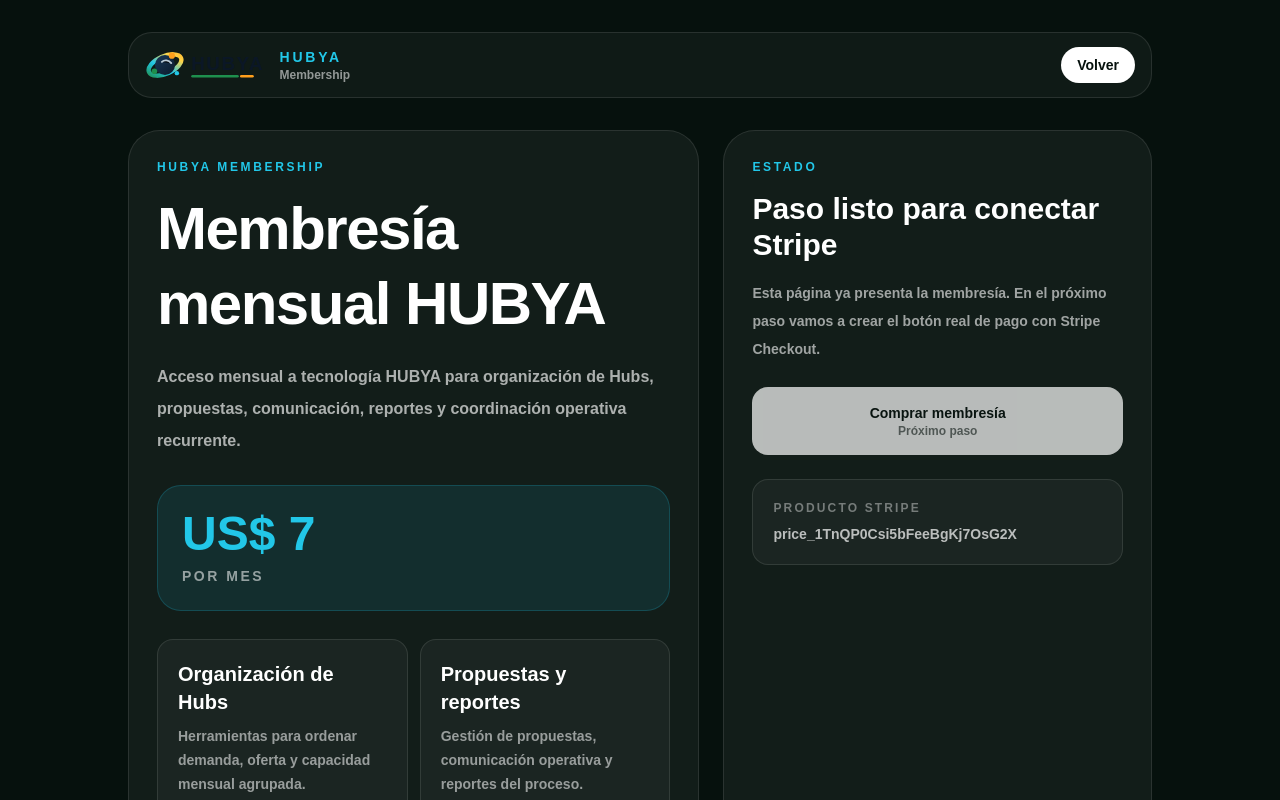
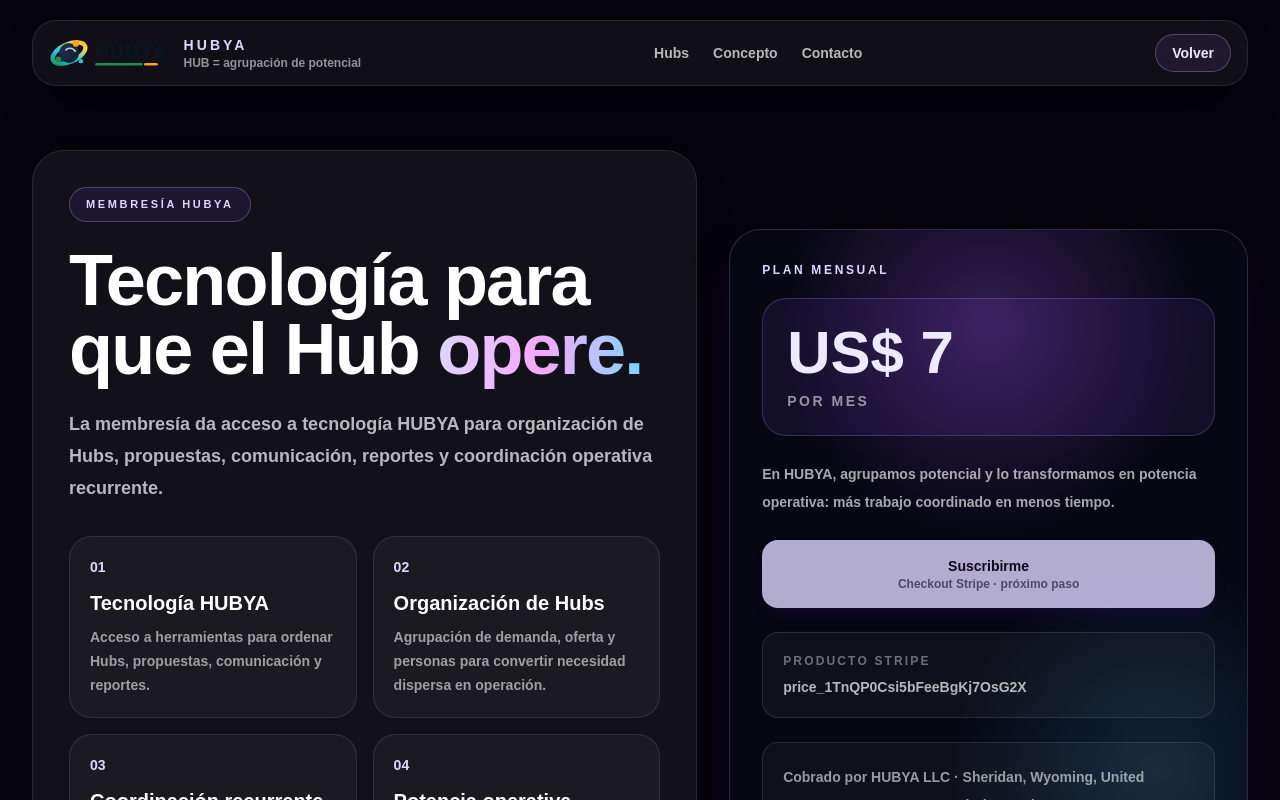
Before and after one commit to lamboisgaston/HubYa-operativo, a Next.js app: page /membresia in a window 1280 px wide. Shown: the top 800 px of the page. Built offline with nearby package versions, Linux system fonts and the light colour scheme.

Commit message:
feat: mejorar grafico hubs y unificar estilo de membresia

```diff
--- a/app/membresia/page.tsx
+++ b/app/membresia/page.tsx
@@ -1,96 +1,104 @@
 import Link from "next/link";
 import { HubyaLogo } from "@/components/HubyaLogo";
 
+const beneficios = [
+  {
+    titulo: "Tecnología HUBYA",
+    texto: "Acceso a herramientas para ordenar Hubs, propuestas, comunicación y reportes.",
+  },
+  {
+    titulo: "Organización de Hubs",
+    texto: "Agrupación de demanda, oferta y personas para convertir necesidad dispersa en operación.",
+  },
+  {
+    titulo: "Coordinación recurrente",
+    texto: "Seguimiento operativo mensual para sostener comunicación, métricas y próximos pasos.",
+  },
+  {
+    titulo: "Potencia operativa",
+    texto: "P = W / t: agrupamos potencial y lo transformamos en trabajo coordinado en menos tiempo.",
+  },
+];
+
 export default function MembresiaPage() {
   return (
-    <main className="min-h-screen bg-[#06110D] px-5 py-8 text-white sm:px-8">
-      <section className="mx-auto max-w-5xl">
-        <header className="flex items-center justify-between gap-4 rounded-3xl border border-white/10 bg-white/[0.04] px-4 py-3">
-          <Link href="/web-publica" className="flex items-center gap-3">
+    <main className="min-h-screen overflow-hidden bg-[#05030b] px-5 py-5 text-white sm:px-8">
+      <div className="fixed inset-0 -z-10 bg-[radial-gradient(circle_at_20%_10%,rgba(124,58,237,0.28),transparent_32%),radial-gradient(circle_at_84%_16%,rgba(30,64,175,0.24),transparent_30%),linear-gradient(135deg,#05030b_0%,#0f1026_48%,#030712_100%)]" />
+
+      <section className="mx-auto max-w-7xl">
+        <header className="flex items-center justify-between gap-4 rounded-3xl border border-white/10 bg-white/[0.05] px-4 py-3 shadow-2xl shadow-black/30 backdrop-blur-xl">
+          <Link href="/" className="flex items-center gap-3" aria-label="HUBYA web pública">
             <HubyaLogo className="h-10 w-auto" />
             <div>
-              <p className="text-sm font-black tracking-[0.20em] text-[#22C7E8]">HUBYA</p>
-              <p className="text-xs font-bold text-white/55">Membership</p>
+              <p className="text-sm font-black tracking-[0.22em] text-violet-200">HUBYA</p>
+              <p className="text-xs font-bold text-white/55">HUB = agrupación de potencial</p>
             </div>
           </Link>
 
-          <Link href="/web-publica" className="rounded-full bg-white px-4 py-2 text-sm font-black text-[#06110D]">
+          <nav className="hidden items-center gap-6 text-sm font-black text-white/70 md:flex" aria-label="Navegación pública membresía">
+            <Link href="/#hubs" className="transition hover:text-violet-200">Hubs</Link>
+            <Link href="/#concepto" className="transition hover:text-violet-200">Concepto</Link>
+            <Link href="/#contacto" className="transition hover:text-violet-200">Contacto</Link>
+          </nav>
+
+          <Link href="/" className="rounded-full border border-violet-300/30 bg-violet-400/10 px-4 py-2 text-sm font-black text-violet-100 transition hover:bg-violet-400/20">
             Volver
           </Link>
         </header>
 
-        <section className="mt-8 grid gap-6 lg:grid-cols-[1fr_0.75fr]">
-          <div className="rounded-[2rem] border border-white/10 bg-white/[0.05] p-7">
-            <p className="text-xs font-black uppercase tracking-[0.22em] text-[#22C7E8]">
-              HUBYA Membership
+        <section className="grid items-center gap-8 py-12 lg:grid-cols-[1fr_0.78fr] lg:py-16">
+          <div className="rounded-[2rem] border border-white/10 bg-white/[0.055] p-7 shadow-2xl shadow-black/20 sm:p-9">
+            <p className="inline-flex rounded-full border border-violet-300/30 bg-violet-500/10 px-4 py-2 text-[11px] font-black uppercase tracking-[0.24em] text-violet-200">
+              Membresía HUBYA
             </p>
 
-            <h1 className="mt-4 text-4xl font-black leading-tight tracking-tight sm:text-6xl">
-              Membresía mensual HUBYA
+            <h1 className="mt-6 max-w-4xl text-5xl font-black leading-[0.96] tracking-tight sm:text-7xl">
+              Tecnología para que el Hub <span className="bg-gradient-to-r from-violet-200 via-fuchsia-300 to-sky-300 bg-clip-text text-transparent">opere.</span>
             </h1>
 
-            <p className="mt-5 max-w-2xl text-base font-semibold leading-8 text-white/65">
-              Acceso mensual a tecnología HUBYA para organización de Hubs, propuestas, comunicación, reportes y coordinación operativa recurrente.
+            <p className="mt-6 max-w-3xl text-lg font-semibold leading-8 text-white/70">
+              La membresía da acceso a tecnología HUBYA para organización de Hubs, propuestas, comunicación, reportes y coordinación operativa recurrente.
             </p>
 
-            <div className="mt-7 rounded-3xl border border-[#22C7E8]/20 bg-[#22C7E8]/10 p-6">
-              <p className="text-5xl font-black text-[#22C7E8]">US$ 7</p>
-              <p className="mt-2 text-sm font-black uppercase tracking-[0.18em] text-white/55">
-                por mes
-              </p>
-            </div>
-
-            <div className="mt-7 grid gap-3 sm:grid-cols-2">
-              <div className="rounded-2xl border border-white/10 bg-white/[0.04] p-5">
-                <h2 className="text-xl font-black">Organización de Hubs</h2>
-                <p className="mt-2 text-sm font-semibold leading-6 text-white/55">
-                  Herramientas para ordenar demanda, oferta y capacidad mensual agrupada.
-                </p>
-              </div>
-
-              <div className="rounded-2xl border border-white/10 bg-white/[0.04] p-5">
-                <h2 className="text-xl font-black">Propuestas y reportes</h2>
-                <p className="mt-2 text-sm font-semibold leading-6 text-white/55">
-                  Gestión de propuestas, comunicación operativa y reportes del proceso.
-                </p>
-              </div>
-            </div>
-
-            <div className="mt-7 rounded-2xl border border-white/10 bg-white/[0.04] p-5">
-              <p className="text-sm font-semibold leading-7 text-white/58">
-                Cobrado por HUBYA LLC · Sheridan, Wyoming, United States.
-                Contacto: contact@hubya.tech
-              </p>
+            <div className="mt-8 grid gap-4 sm:grid-cols-2">
+              {beneficios.map((beneficio, index) => (
+                <article key={beneficio.titulo} className="rounded-[1.4rem] border border-white/10 bg-white/[0.045] p-5">
+                  <p className="text-sm font-black text-violet-200">0{index + 1}</p>
+                  <h2 className="mt-3 text-xl font-black">{beneficio.titulo}</h2>
+                  <p className="mt-2 text-sm font-semibold leading-6 text-white/58">{beneficio.texto}</p>
+                </article>
+              ))}
             </div>
           </div>
 
-          <aside className="rounded-[2rem] border border-white/10 bg-white/[0.05] p-7">
-            <p className="text-xs font-black uppercase tracking-[0.22em] text-[#22C7E8]">
-              Estado
-            </p>
+          <aside className="relative overflow-hidden rounded-[2rem] border border-violet-300/20 bg-[#080914]/85 p-7 shadow-2xl shadow-violet-950/40 sm:p-8">
+            <div className="absolute inset-0 bg-[radial-gradient(circle_at_50%_15%,rgba(168,85,247,0.28),transparent_35%),radial-gradient(circle_at_82%_84%,rgba(56,189,248,0.16),transparent_30%)]" />
+            <div className="relative">
+              <p className="text-xs font-black uppercase tracking-[0.22em] text-violet-200">Plan mensual</p>
+              <div className="mt-5 rounded-3xl border border-violet-300/20 bg-violet-500/10 p-6">
+                <p className="text-6xl font-black text-violet-100">US$ 7</p>
+                <p className="mt-2 text-sm font-black uppercase tracking-[0.18em] text-white/55">por mes</p>
+              </div>
 
-            <h2 className="mt-4 text-3xl font-black">
-              Paso listo para conectar Stripe
-            </h2>
+              <p className="mt-6 text-sm font-semibold leading-7 text-white/65">
+                En HUBYA, agrupamos potencial y lo transformamos en potencia operativa: más trabajo coordinado en menos tiempo.
+              </p>
 
-            <p className="mt-4 text-sm font-semibold leading-7 text-white/60">
-              Esta página ya presenta la membresía. En el próximo paso vamos a crear el botón real de pago con Stripe Checkout.
-            </p>
+              <div className="mt-6 rounded-2xl bg-violet-200 px-5 py-4 text-center text-sm font-black text-[#12071f] shadow-lg shadow-violet-950/30 opacity-80">
+                Suscribirme
+                <span className="block text-xs font-bold opacity-60">Checkout Stripe · próximo paso</span>
+              </div>
 
-            <div className="mt-6 rounded-2xl bg-white px-5 py-4 text-center text-sm font-black text-[#06110D] opacity-70">
-              Comprar membresía
-              <span className="block text-xs font-bold opacity-60">
-                Próximo paso
-              </span>
-            </div>
+              <div className="mt-6 rounded-2xl border border-white/10 bg-white/[0.04] p-5">
+                <p className="text-xs font-black uppercase tracking-[0.18em] text-white/40">Producto Stripe</p>
+                <p className="mt-2 break-all text-sm font-bold text-white/70">price_1TnQP0Csi5bFeeBgKj7OsG2X</p>
+              </div>
 
-            <div className="mt-6 rounded-2xl border border-white/10 bg-white/[0.04] p-5">
-              <p className="text-xs font-black uppercase tracking-[0.18em] text-white/40">
-                Producto Stripe
-              </p>
-              <p className="mt-2 break-all text-sm font-bold text-white/70">
-                price_1TnQP0Csi5bFeeBgKj7OsG2X
-              </p>
+              <div className="mt-6 rounded-2xl border border-white/10 bg-white/[0.04] p-5">
+                <p className="text-sm font-semibold leading-7 text-white/58">
+                  Cobrado por HUBYA LLC · Sheridan, Wyoming, United States. Contacto: contact@hubya.tech
+                </p>
+              </div>
             </div>
           </aside>
         </section>
--- a/app/web-publica/page.tsx
+++ b/app/web-publica/page.tsx
@@ -55,74 +55,114 @@
   };
 }
 
+const hubProfiles = [
+  {
+    match: "tipal",
+    rubro: "Espacios verdes / coordinación operativa",
+    usuarios: 24,
+    potencial: "Alto",
+    estado: "Operativo",
+  },
+  {
+    match: "praderas",
+    rubro: "Organización de demanda barrial",
+    usuarios: 18,
+    potencial: "Medio/Alto",
+    estado: "Operativo",
+  },
+  {
+    match: "prado",
+    rubro: "Servicios coordinados",
+    usuarios: 15,
+    potencial: "Alto",
+    estado: "Operativo",
+  },
+  {
+    match: "punto",
+    rubro: "Hub en formación",
+    usuarios: 9,
+    potencial: "Medio",
+    estado: "En crecimiento",
+  },
+] as const;
+
+function perfilHub(nombre: string, usuariosReales: number, rama: string) {
+  const normalizado = nombre.toLowerCase();
+  const perfil = hubProfiles.find((item) => normalizado.includes(item.match));
+
+  return {
+    rubro: perfil?.rubro || tipoDeHub(rama),
+    usuarios: perfil?.usuarios || usuariosReales,
+    potencial: perfil?.potencial || (usuariosReales >= 15 ? "Alto" : usuariosReales >= 8 ? "Medio/Alto" : "Medio"),
+    estado: perfil?.estado || (usuariosReales >= 8 ? "Operativo" : "En formación"),
+  };
+}
+
+function estadoClasses(estado: string) {
+  if (estado === "Operativo") return "border-emerald-300/25 bg-emerald-400/10 text-emerald-100";
+  if (estado === "En crecimiento") return "border-sky-300/25 bg-sky-400/10 text-sky-100";
+  return "border-violet-300/25 bg-violet-400/10 text-violet-100";
+}
+
 function BarrioHubGraphic() {
   const casas = [
-    { x: 70, y: 88, w: 54, h: 42, roof: "62 88 97 58 132 88" },
-    { x: 176, y: 58, w: 60, h: 46, roof: "166 58 206 24 246 58" },
-    { x: 302, y: 92, w: 58, h: 44, roof: "292 92 331 60 370 92" },
-    { x: 92, y: 260, w: 62, h: 48, roof: "82 260 123 224 164 260" },
-    { x: 318, y: 262, w: 64, h: 48, roof: "308 262 350 226 392 262" },
-    { x: 210, y: 330, w: 58, h: 44, roof: "200 330 239 298 278 330" },
+    { id: "a", x: 42, y: 92, w: 46, h: 36, roof: "34 92 65 66 96 92", hub: true, label: "Tipal" },
+    { id: "b", x: 135, y: 52, w: 48, h: 38, roof: "126 52 159 25 192 52", hub: false },
+    { id: "c", x: 245, y: 82, w: 52, h: 40, roof: "236 82 271 53 306 82", hub: true, label: "Prado" },
+    { id: "d", x: 363, y: 70, w: 50, h: 38, roof: "354 70 388 42 422 70", hub: false },
+    { id: "e", x: 78, y: 205, w: 52, h: 40, roof: "69 205 104 176 139 205", hub: true, label: "Praderas" },
+    { id: "f", x: 192, y: 216, w: 48, h: 38, roof: "183 216 216 189 249 216", hub: false },
+    { id: "g", x: 324, y: 211, w: 54, h: 42, roof: "314 211 351 181 388 211", hub: true, label: "Punto" },
+    { id: "h", x: 44, y: 333, w: 50, h: 38, roof: "35 333 69 305 103 333", hub: false },
+    { id: "i", x: 157, y: 324, w: 52, h: 40, roof: "148 324 183 295 218 324", hub: true, label: "Nuevo" },
+    { id: "j", x: 286, y: 334, w: 50, h: 38, roof: "277 334 311 306 345 334", hub: false },
+    { id: "k", x: 383, y: 314, w: 48, h: 38, roof: "374 314 407 287 440 314", hub: true, label: "Oferta" },
   ];
 
+  const hubHouses = casas.filter((casa) => casa.hub);
+  const center = { x: 236, y: 202 };
+
   return (
-    <div className="relative overflow-hidden rounded-[2rem] border border-violet-300/20 bg-[#080914]/80 p-3 shadow-2xl shadow-violet-950/50 sm:p-6">
-      <div className="absolute inset-0 bg-[radial-gradient(circle_at_50%_40%,rgba(168,85,247,0.22),transparent_35%),radial-gradient(circle_at_20%_20%,rgba(59,130,246,0.18),transparent_28%)]" />
-      <svg viewBox="0 0 460 430" role="img" aria-labelledby="barrioHubTitle" className="relative z-10 h-auto w-full">
-        <title id="barrioHubTitle">Barrio de casas conectadas a un núcleo central HUBYA</title>
+    <div className="relative overflow-hidden rounded-[2rem] border border-violet-300/20 bg-[#070817]/90 p-3 shadow-2xl shadow-violet-950/50 sm:p-6">
+      <div className="absolute inset-0 bg-[radial-gradient(circle_at_50%_45%,rgba(168,85,247,0.28),transparent_31%),radial-gradient(circle_at_22%_18%,rgba(56,189,248,0.16),transparent_28%),radial-gradient(circle_at_84%_84%,rgba(99,102,241,0.18),transparent_28%)]" />
+      <svg viewBox="0 0 480 430" role="img" aria-labelledby="barrioHubTitle barrioHubDesc" className="relative z-10 h-auto w-full">
+        <title id="barrioHubTitle">Barrio con casas conectadas que forman un Hub HUBYA</title>
+        <desc id="barrioHubDesc">Muchas casas componen el barrio, pero solo algunas están iluminadas y conectadas al núcleo HUBYA.</desc>
         <defs>
-          <linearGradient id="hubLine" x1="0" x2="1" y1="0" y2="1">
-            <stop offset="0%" stopColor="#a855f7" />
-            <stop offset="100%" stopColor="#38bdf8" />
-          </linearGradient>
-          <filter id="glow" x="-40%" y="-40%" width="180%" height="180%">
-            <feGaussianBlur stdDeviation="4" result="coloredBlur" />
-            <feMerge>
-              <feMergeNode in="coloredBlur" />
-              <feMergeNode in="SourceGraphic" />
-            </feMerge>
-          </filter>
+          <linearGradient id="hubLine" x1="0" x2="1" y1="0" y2="1"><stop offset="0%" stopColor="#c084fc" /><stop offset="100%" stopColor="#38bdf8" /></linearGradient>
+          <linearGradient id="hubHouse" x1="0" x2="1"><stop offset="0%" stopColor="#f8fafc" /><stop offset="100%" stopColor="#ddd6fe" /></linearGradient>
+          <filter id="hubGlow" x="-45%" y="-45%" width="190%" height="190%"><feGaussianBlur stdDeviation="4" result="blur" /><feMerge><feMergeNode in="blur" /><feMergeNode in="SourceGraphic" /></feMerge></filter>
         </defs>
-
-        <path d="M48 358 C112 324 154 354 214 326 C286 292 336 322 414 284" fill="none" stroke="#1e1b4b" strokeWidth="18" strokeLinecap="round" opacity="0.65" />
-        <path d="M62 104 C120 138 156 118 214 166 C270 212 328 178 394 116" fill="none" stroke="#1e1b4b" strokeWidth="16" strokeLinecap="round" opacity="0.55" />
-
-        <g stroke="url(#hubLine)" strokeWidth="3" strokeLinecap="round" opacity="0.88" filter="url(#glow)">
-          <line x1="97" y1="109" x2="230" y2="206" />
-          <line x1="206" y1="82" x2="230" y2="206" />
-          <line x1="331" y1="114" x2="230" y2="206" />
-          <line x1="123" y1="286" x2="230" y2="206" />
-          <line x1="350" y1="288" x2="230" y2="206" />
-          <line x1="239" y1="354" x2="230" y2="206" />
-          <line x1="97" y1="109" x2="206" y2="82" opacity="0.45" />
-          <line x1="331" y1="114" x2="350" y2="288" opacity="0.45" />
-          <line x1="123" y1="286" x2="239" y2="354" opacity="0.45" />
+        <g fill="none" strokeLinecap="round">
+          <path d="M24 154 C102 126 178 160 246 134 C322 105 390 122 456 92" stroke="#1e1b4b" strokeWidth="17" opacity="0.62" />
+          <path d="M32 286 C105 255 165 283 239 252 C318 218 376 240 452 204" stroke="#1e1b4b" strokeWidth="17" opacity="0.7" />
+          <path d="M26 382 C100 356 171 385 244 356 C318 326 382 341 452 309" stroke="#111827" strokeWidth="14" opacity="0.72" />
+          <path d="M118 34 C127 111 117 210 100 390" stroke="#111827" strokeWidth="12" opacity="0.62" />
+          <path d="M342 38 C329 126 350 226 323 390" stroke="#111827" strokeWidth="12" opacity="0.62" />
         </g>
-
+        <g stroke="url(#hubLine)" strokeWidth="3" strokeLinecap="round" opacity="0.92" filter="url(#hubGlow)">
+          {hubHouses.map((casa) => <line key={casa.id} x1={casa.x + casa.w / 2} y1={casa.y + 20} x2={center.x} y2={center.y} />)}
+          <path d="M65 110 C112 155 170 172 236 202 C280 222 328 225 351 232" fill="none" opacity="0.38" />
+        </g>
         {casas.map((casa) => (
-          <g key={`${casa.x}-${casa.y}`}>
-            <polygon points={casa.roof} fill="#7c3aed" stroke="#c4b5fd" strokeWidth="2" />
-            <rect x={casa.x} y={casa.y} width={casa.w} height={casa.h} rx="8" fill="#f8fafc" opacity="0.95" />
-            <rect x={casa.x + 10} y={casa.y + 16} width="12" height="12" rx="2" fill="#1e1b4b" opacity="0.85" />
-            <rect x={casa.x + casa.w - 24} y={casa.y + 16} width="12" height="12" rx="2" fill="#312e81" opacity="0.85" />
-            <rect x={casa.x + casa.w / 2 - 6} y={casa.y + 22} width="12" height="20" rx="3" fill="#6d28d9" />
+          <g key={casa.id} className={casa.hub ? undefined : "opacity-35"} filter={casa.hub ? "url(#hubGlow)" : undefined}>
+            <polygon points={casa.roof} fill={casa.hub ? "#7c3aed" : "#334155"} stroke={casa.hub ? "#ddd6fe" : "#64748b"} strokeWidth="2" />
+            <rect x={casa.x} y={casa.y} width={casa.w} height={casa.h} rx="8" fill={casa.hub ? "url(#hubHouse)" : "#94a3b8"} />
+            <rect x={casa.x + 8} y={casa.y + 13} width="10" height="10" rx="2" fill={casa.hub ? "#312e81" : "#475569"} />
+            <rect x={casa.x + casa.w - 20} y={casa.y + 13} width="10" height="10" rx="2" fill={casa.hub ? "#1d4ed8" : "#475569"} />
+            <rect x={casa.x + casa.w / 2 - 5} y={casa.y + 20} width="10" height="18" rx="3" fill={casa.hub ? "#6d28d9" : "#475569"} />
+            {casa.hub ? <circle cx={casa.x + casa.w / 2} cy={casa.y + 20} r="5" fill="#c4b5fd" /> : null}
           </g>
         ))}
-
-        <g filter="url(#glow)">
-          <circle cx="230" cy="206" r="72" fill="#111827" stroke="#a855f7" strokeWidth="3" />
-          <circle cx="230" cy="206" r="54" fill="#2e1065" stroke="#38bdf8" strokeWidth="2" opacity="0.95" />
-          <text x="230" y="202" textAnchor="middle" fill="#ffffff" fontSize="42" fontWeight="900" fontFamily="Arial, sans-serif">H</text>
-          <text x="230" y="229" textAnchor="middle" fill="#c4b5fd" fontSize="18" fontWeight="900" letterSpacing="3" fontFamily="Arial, sans-serif">HUBYA</text>
+        <g filter="url(#hubGlow)">
+          <circle cx={center.x} cy={center.y} r="70" fill="#0f1026" stroke="#a855f7" strokeWidth="3" />
+          <circle cx={center.x} cy={center.y} r="50" fill="#2e1065" stroke="#38bdf8" strokeWidth="2" />
+          <text x={center.x} y="199" textAnchor="middle" fill="#ffffff" fontSize="40" fontWeight="900" fontFamily="Arial, sans-serif">H</text>
+          <text x={center.x} y="226" textAnchor="middle" fill="#ddd6fe" fontSize="17" fontWeight="900" letterSpacing="3" fontFamily="Arial, sans-serif">HUBYA</text>
         </g>
-
-        <g fill="#c4b5fd">
-          <circle cx="97" cy="109" r="5" />
-          <circle cx="206" cy="82" r="5" />
-          <circle cx="331" cy="114" r="5" />
-          <circle cx="123" cy="286" r="5" />
-          <circle cx="350" cy="288" r="5" />
-          <circle cx="239" cy="354" r="5" />
+        <g fontFamily="Arial, sans-serif" fontSize="11" fontWeight="800" fill="#e9d5ff">
+          <text x="292" y="34">casas fuera del Hub</text>
+          <text x="38" y="405">casas conectadas = potencial agrupado</text>
         </g>
       </svg>
     </div>
@@ -237,38 +277,44 @@
 
           <div className="mt-8 grid gap-4 sm:grid-cols-2 lg:grid-cols-3">
             {hubs.map((hub) => {
-              const usuarios = hub.clientesActivos;
-              const capacidad = capacidadMensual(usuarios);
+              const perfil = perfilHub(hub.nombre, hub.clientesActivos, hub.rama);
+              const capacidad = capacidadMensual(perfil.usuarios);
 
               return (
-                <Link key={hub.id} href={`/hubs/${hub.slug}`} className="group rounded-[1.6rem] border border-white/10 bg-white/[0.05] p-5 transition hover:-translate-y-0.5 hover:border-violet-300/50 hover:bg-white/[0.08]">
+                <Link key={hub.id} href={`/hubs/${hub.slug}`} className="group relative overflow-hidden rounded-[1.6rem] border border-white/10 bg-white/[0.055] p-5 shadow-xl shadow-black/15 transition hover:-translate-y-0.5 hover:border-violet-300/50 hover:bg-white/[0.08]">
+                  <div className="absolute inset-x-0 top-0 h-1 bg-gradient-to-r from-violet-400 via-fuchsia-300 to-sky-300 opacity-80" />
+                  <div className="flex items-start justify-between gap-3">
+                    <div>
                       <p className="text-xs font-black uppercase tracking-[0.18em] text-violet-200">Hub público</p>
                       <h3 className="mt-2 text-2xl font-black">{hub.nombre}</h3>
-
-                  <div className="mt-4 grid gap-3">
-                    <div className="rounded-2xl border border-white/10 bg-white/[0.04] p-4">
-                      <p className="text-xs font-black uppercase tracking-[0.16em] text-white/40">Tipo de Hub</p>
-                      <p className="mt-1 text-lg font-black text-white">{tipoDeHub(hub.rama)}</p>
+                    </div>
+                    <span className={`rounded-full border px-3 py-1 text-[10px] font-black uppercase tracking-[0.14em] ${estadoClasses(perfil.estado)}`}>{perfil.estado}</span>
                   </div>
 
-                    <div className="grid grid-cols-3 gap-3">
-                      <div className="rounded-2xl border border-violet-300/20 bg-violet-500/10 p-3">
-                        <p className="text-2xl font-black text-violet-100">{usuarios}</p>
-                        <p className="mt-1 text-[10px] font-black uppercase tracking-[0.12em] text-white/48">personas</p>
+                  <div className="mt-5 rounded-2xl border border-white/10 bg-black/15 p-4">
+                    <p className="text-xs font-black uppercase tracking-[0.16em] text-white/40">Rubro</p>
+                    <p className="mt-1 text-base font-black text-white">{perfil.rubro}</p>
                   </div>
-                      <div className="rounded-2xl border border-sky-300/20 bg-sky-500/10 p-3">
-                        <p className="text-2xl font-black text-sky-100">{capacidad.docenasHuevos}</p>
-                        <p className="mt-1 text-[10px] font-black uppercase tracking-[0.12em] text-white/48">docenas/mes</p>
+
+                  <div className="mt-3 grid grid-cols-2 gap-3">
+                    <div className="rounded-2xl border border-violet-300/20 bg-violet-500/10 p-4">
+                      <p className="text-3xl font-black text-violet-100">{perfil.usuarios}</p>
+                      <p className="mt-1 text-[10px] font-black uppercase tracking-[0.12em] text-white/48">usuarios</p>
                     </div>
-                      <div className="rounded-2xl border border-fuchsia-300/20 bg-fuchsia-500/10 p-3">
-                        <p className="text-2xl font-black text-fuchsia-100">{capacidad.verduras}</p>
-                        <p className="mt-1 text-[10px] font-black uppercase tracking-[0.12em] text-white/48">verduras/mes</p>
+                    <div className="rounded-2xl border border-sky-300/20 bg-sky-500/10 p-4">
+                      <p className="text-xl font-black text-sky-100">{perfil.potencial}</p>
+                      <p className="mt-2 text-[10px] font-black uppercase tracking-[0.12em] text-white/48">potencial</p>
                     </div>
                   </div>
 
+                  <div className="mt-3 grid grid-cols-2 gap-3">
+                    <div className="rounded-2xl border border-fuchsia-300/20 bg-fuchsia-500/10 p-4">
+                      <p className="text-2xl font-black text-fuchsia-100">{capacidad.horasMantenimiento} hs</p>
+                      <p className="mt-1 text-[10px] font-black uppercase tracking-[0.12em] text-white/48">trabajo / mes</p>
+                    </div>
                     <div className="rounded-2xl border border-white/10 bg-white/[0.04] p-4">
-                      <p className="text-xs font-black uppercase tracking-[0.16em] text-white/40">Potencia mensual estimada</p>
-                      <p className="mt-1 text-3xl font-black text-violet-100">{capacidad.horasMantenimiento} hs</p>
+                      <p className="text-2xl font-black text-white">P↑</p>
+                      <p className="mt-1 text-[10px] font-black uppercase tracking-[0.12em] text-white/48">potencia operativa</p>
                     </div>
                   </div>
 
```
Lines whose indentation alone changed are shown as unchanged.
